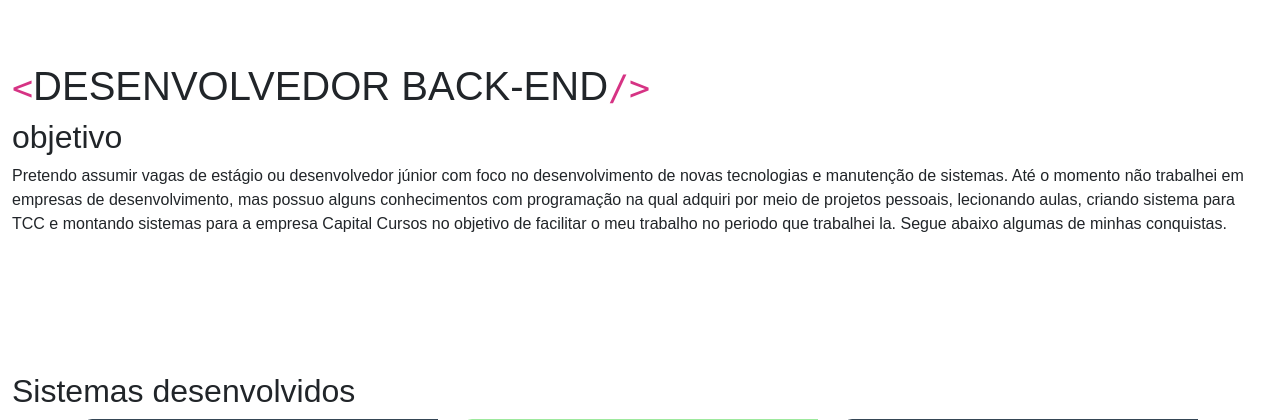
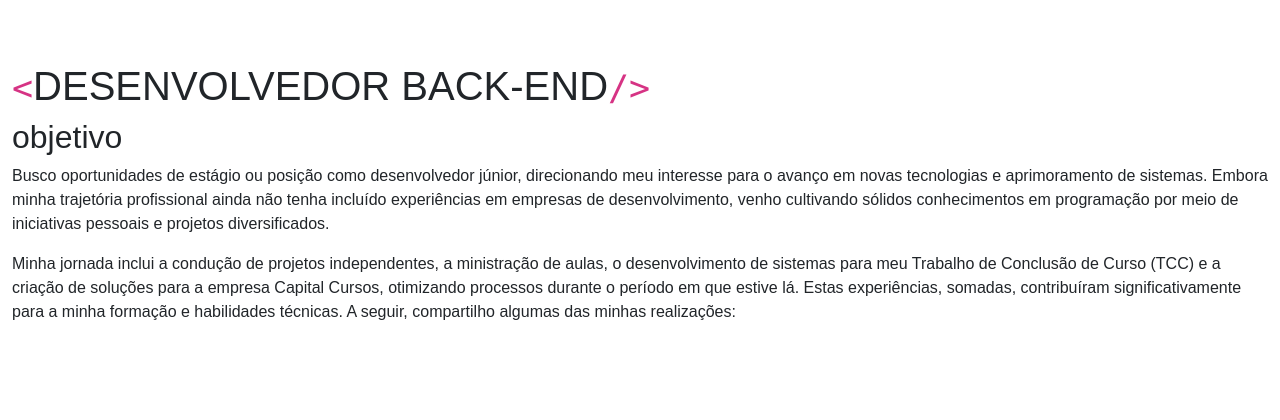
Before and after one commit to antonystar-dev/as, a PHP site: page / in a window 1280 px wide. Shown: the part 58-478 px from the top of the page. Run offline with PHP 8.4, Linux system fonts and the light colour scheme.

Commit message:
Alteração index

```diff
--- a/index.php
+++ b/index.php
@@ -24,11 +24,12 @@
         <span href="#"><br><br><br><br><br></span>
         <h1><code><</code>DESENVOLVEDOR BACK-END<code>/></code></h1>
         <h2>objetivo</h2>
-        <P>Pretendo assumir vagas de estágio ou desenvolvedor júnior com foco no desenvolvimento de novas tecnologias e
-            manutenção de sistemas. Até o momento não trabalhei em empresas de desenvolvimento, mas possuo alguns
-            conhecimentos com programação na qual adquiri por meio de projetos pessoais, lecionando aulas, criando
-            sistema para TCC e montando sistemas para a empresa Capital Cursos no objetivo de facilitar o meu trabalho
-            no periodo que trabalhei la. Segue abaixo algumas de minhas conquistas.</p>
+        <P>Busco oportunidades de estágio ou posição como desenvolvedor júnior, direcionando meu interesse para o avanço em novas tecnologias e aprimoramento de sistemas. Embora minha trajetória profissional ainda não tenha incluído experiências em empresas de desenvolvimento, venho cultivando sólidos conhecimentos em programação por meio de iniciativas pessoais e projetos diversificados.</p>
+        <p>
+
+Minha jornada inclui a condução de projetos independentes, a ministração de aulas, o desenvolvimento de sistemas para meu Trabalho de Conclusão de Curso (TCC) e a criação de soluções para a empresa Capital Cursos, otimizando processos durante o período em que estive lá. Estas experiências, somadas, contribuíram significativamente para a minha formação e habilidades técnicas.
+
+A seguir, compartilho algumas das minhas realizações:</p>
         <!--SISTEMAS DESENVOLVIDOS-->
         <?php include 'sistdev.php';?>
 
@@ -105,19 +106,10 @@
             <p>Cpanel</p>
         </div>
 
-
-
-
         </div>
     </div>
 
 
-    <br><br><br><br><br><br><br><br><br><br><br><br><br><br>
-    <br><br><br><br><br><br><br><br><br><br><br><br><br><br>
-    <br><br><br><br><br><br><br><br><br><br><br><br><br><br>
-    <br><br><br><br><br><br><br><br><br><br><br><br><br><br>
-    <br><br><br><br><br><br><br><br><br><br><br><br><br><br>
-    <br><br><br><br><br><br><br><br><br><br><br><br><br><br>
     <span id="form"><br><br><br><br><br></span>
     <h2>Formação</h2>
     <br><br><br><br><br><br><br><br><br><br><br><br><br><br>
```
